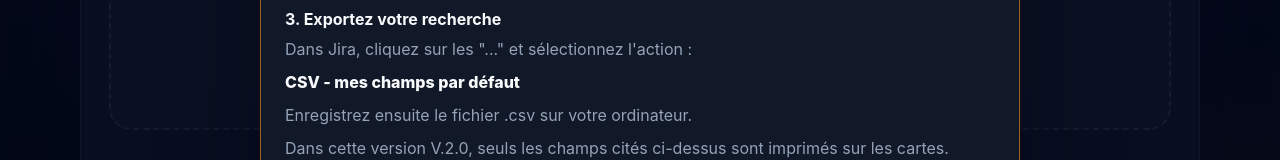
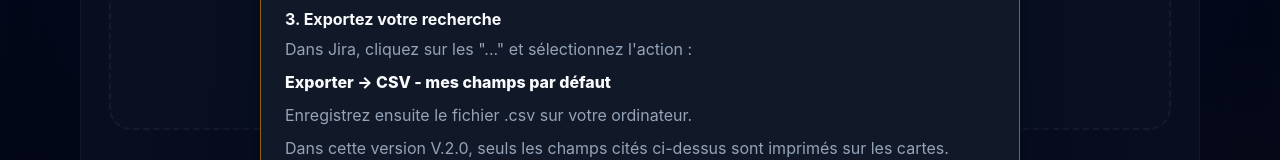
Before and after one commit to snoop827-cell/generator-pdf-jira, a React (Vite) app in the folder frontend/: page / in a window 1280 px wide. Both pictures are taken after a click on the button "Mode opératoire". Shown: the part 396-556 px from the top of the page. Built offline with nearby package versions, Linux system fonts and the light colour scheme.

Commit message:
docs: ajuster le libelle exact d'export

```diff
--- a/frontend/src/App.jsx
+++ b/frontend/src/App.jsx
@@ -304,7 +304,7 @@ function HelpModal({ onClose }) {
           <section>
             <h3>3. Exportez votre recherche</h3>
             <p>Dans Jira, cliquez sur les "..." et sélectionnez l'action :</p>
-            <p className="help-highlight">CSV - mes champs par défaut</p>
+            <p className="help-highlight">Exporter -&gt; CSV - mes champs par défaut</p>
             <p>Enregistrez ensuite le fichier .csv sur votre ordinateur.</p>
             <p>
               Dans cette version V.2.0, seuls les champs cités ci-dessus sont imprimés sur les cartes.
```
